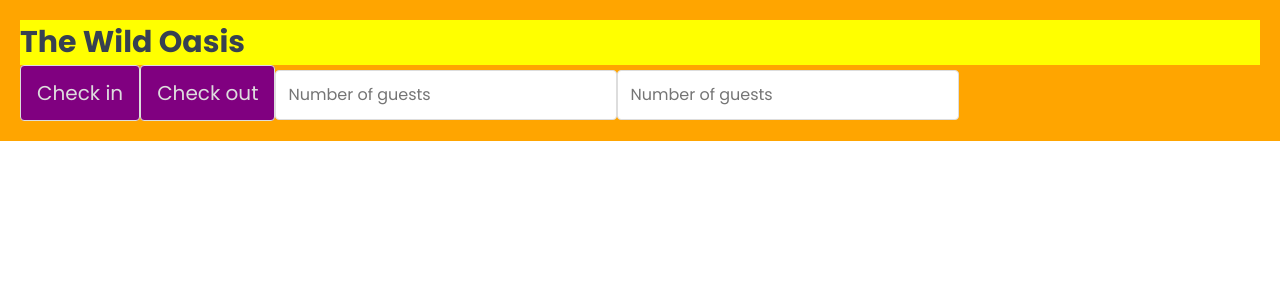
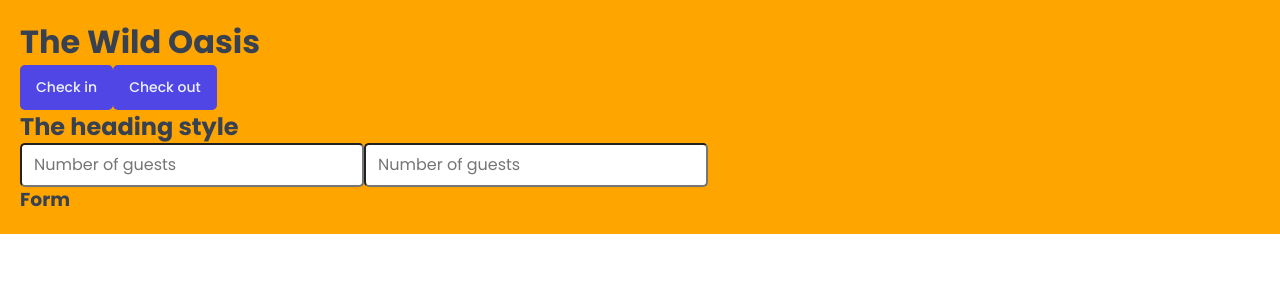
Before and after one commit to Salman-Tyagi/the-wild-oasis, a React (Vite) app: page / in a window 1280 px wide. Shown: the top 300 px of the page. Built offline with nearby package versions, Linux system fonts and the light colour scheme; a web font is replaced by a local one.

Commit message:
implemented styled-components with props function condition

```diff
--- a/src/App.jsx
+++ b/src/App.jsx
@@ -1,28 +1,8 @@
 import styled from 'styled-components';
 import GlobalStyles from './styles/GlobalStyles';
-
-const H1 = styled.h1`
-  font-size: 3rem;
-  background-color: yellow;
-`;
-
-const Button = styled.button`
-  font-size: 2rem;
-  color: #ddd;
-  background-color: purple;
-  padding: 1.2rem 1.6rem;
-  border: 1px solid #ddd;
-  border-radius: 0.4rem;
-  cursor: pointer;
-`;
-
-const Input = styled.input`
-  padding: 1.2rem;
-  font-size: 1.6rem;
-  border-radius: 0.4rem;
-  border: 1px solid #ddd;
-  color: #444;
-`;
+import Heading from './ui/Heading';
+import Button from './ui/Button';
+import Input from './ui/Input';
 
 const StyledApp = styled.div`
   padding: 2rem;
@@ -34,12 +14,14 @@ export default function App() {
     <>
       <GlobalStyles />
       <StyledApp>
-        <H1>The Wild Oasis</H1>
+        <Heading as='h1'>The Wild Oasis</Heading>
         <Button onClick={() => alert('Check in')}>Check in</Button>
         <Button onClick={() => alert('Check out')}>Check out</Button>
+        <Heading as='h2'>The heading style</Heading>
 
         <Input type='number' placeholder='Number of guests' />
         <Input type='number' placeholder='Number of guests' />
+        <Heading as='h3'>Form</Heading>
       </StyledApp>
     </>
   );
--- a/src/ui/Button.jsx
+++ b/src/ui/Button.jsx
@@ -1,4 +1,4 @@
-import styled, { css } from "styled-components";
+import styled, { css } from 'styled-components';
 
 const sizes = {
   small: css`
@@ -47,3 +47,21 @@ const variations = {
     }
   `,
 };
+
+const Button = styled.button`
+  font-size: 1.4rem;
+  padding: 1.2rem 1.6rem;
+  font-weight: 500;
+  border: none;
+  color: #ddd;
+  border-radius: var(--border-radius-sm);
+  background-color: var(--color-brand-600);
+  color: var(--color-brand-50);
+  cursor: pointer;
+
+  &:hover {
+    background-color: var(--color-brand-700);
+  }
+`;
+
+export default Button;
--- /dev/null
+++ b/src/ui/Heading.jsx
@@ -0,0 +1,34 @@
+import styled, { css } from 'styled-components';
+
+// const test = css`
+//   font-size: ${10 > 5 ? '30px' : '5px'};
+//   background-color: yellow;
+// `;
+
+const Heading = styled.h1`
+  ${props =>
+    props.type === 'h1' &&
+    css`
+      font-size: 3rem;
+      font-weight: 600;
+      background-color: yellow;
+    `}
+
+  ${props =>
+    props.type === 'h2' &&
+    css`
+      font-size: 2rem;
+      font-weight: 600;
+    `}
+
+    ${props =>
+    props.type === 'h3' &&
+    css`
+      font-size: 2rem;
+      font-weight: 500;
+    `}
+
+  line-height: 1.4;
+`;
+
+export default Heading;
--- /dev/null
+++ b/src/ui/Input.jsx
@@ -0,0 +1,11 @@
+import styled from 'styled-components';
+
+const Input = styled.input`
+  padding: 1px solid var(--color-grey-300);
+  background-color: var(--color-grey-0);
+  border-radius: var(--border-radius-sm);
+  padding: 0.8rem 1.2rem;
+  box-shadow: var(--shadow-sm);
+`;
+
+export default Input;
```
